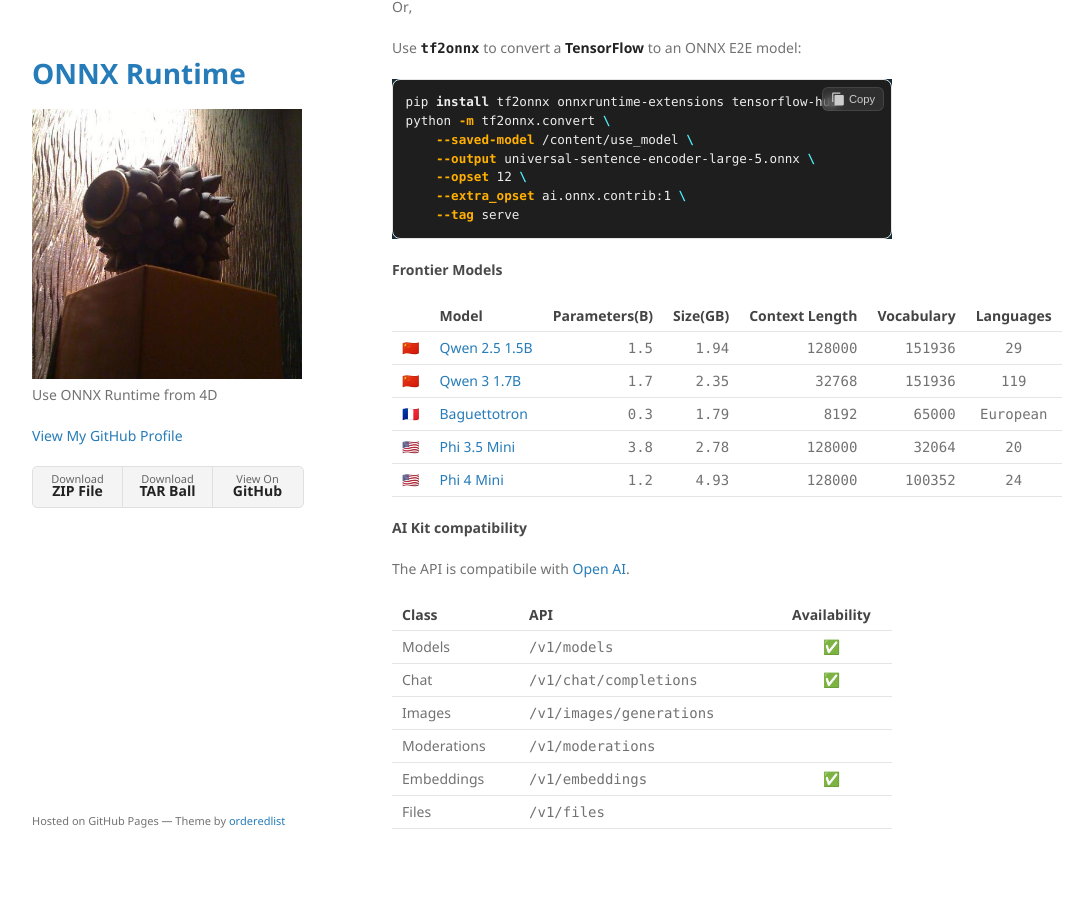
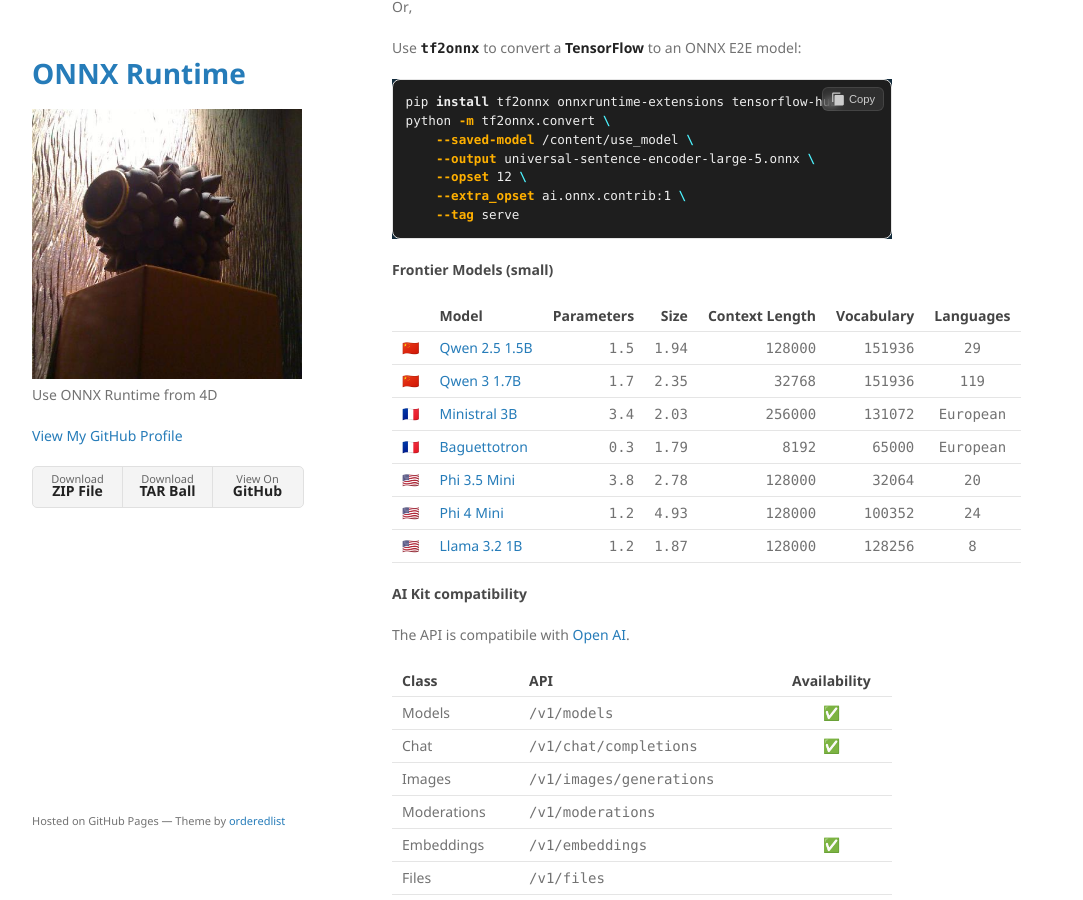
Before and after one commit to miyako/onnx-genai, a Jekyll site: the page built from index.md, in a window 1280 px wide and 900 px high, scrolled down 4201 px. Shown: the whole window, without its empty margins (178-1261 px from the left). Built offline with Jekyll 4.4.1, drawn with Linux system fonts in a browser that asks for light colours.

Commit message:
Update index.md

````diff
--- a/index.md
+++ b/index.md
@@ -220,15 +220,18 @@
     --tag serve
 ```
 
-#### Frontier Models
+#### Frontier Models (small)
 
-||Model|Parameters(B)|Size(GB)|Context&nbsp;Length|Vocabulary|Languages|
+||Model|Parameters|Size|Context&nbsp;Length|Vocabulary|Languages|
 |-|-|-:|-:|-:|-:|:-:|
 |🇨🇳|[Qwen&nbsp;2.5&nbsp;1.5B](https://huggingface.co/keisuke-miyako/Qwen2.5-1.5B-onnx-int4-cpu)|`1.5`|`1.94`|`128000`|`151936`|`29`|
 |🇨🇳|[Qwen&nbsp;3&nbsp;1.7B](https://huggingface.co/keisuke-miyako/Qwen3-1.7B-onnx-int4-cpu)|`1.7`|`2.35`|`32768`|`151936`|`119`|
+|🇫🇷|[Ministral&nbsp;3B](https://huggingface.co/mistralai/Ministral-3-3B-Instruct-2512-ONNX)|`3.4`|`2.03`|`256000`|`131072`|`European`
 |🇫🇷|[Baguettotron](https://huggingface.co/keisuke-miyako/Baguettotron-onnx-int4-cpu)|`0.3`|`1.79`|`8192`|`65000`|`European`
 |🇺🇸|[Phi&nbsp;3.5&nbsp;Mini](https://huggingface.co/microsoft/Phi-3.5-mini-instruct-onnx)|`3.8`|`2.78`|`128000`|`32064`|`20`|
 |🇺🇸|[Phi&nbsp;4&nbsp;Mini](https://huggingface.co/microsoft/Phi-4-mini-instruct-onnx)|`1.2`|`4.93`|`128000`|`100352`|`24`|
+|🇺🇸|[Llama&nbsp;3.2&nbsp;1B](https://huggingface.co/keisuke-miyako/Llama-3.2-1B-Instruct-onnx-int4-cpu)|`1.2`|`1.87`|`128000`|`128256`|`8`
+
 
 #### AI Kit compatibility
 
````
